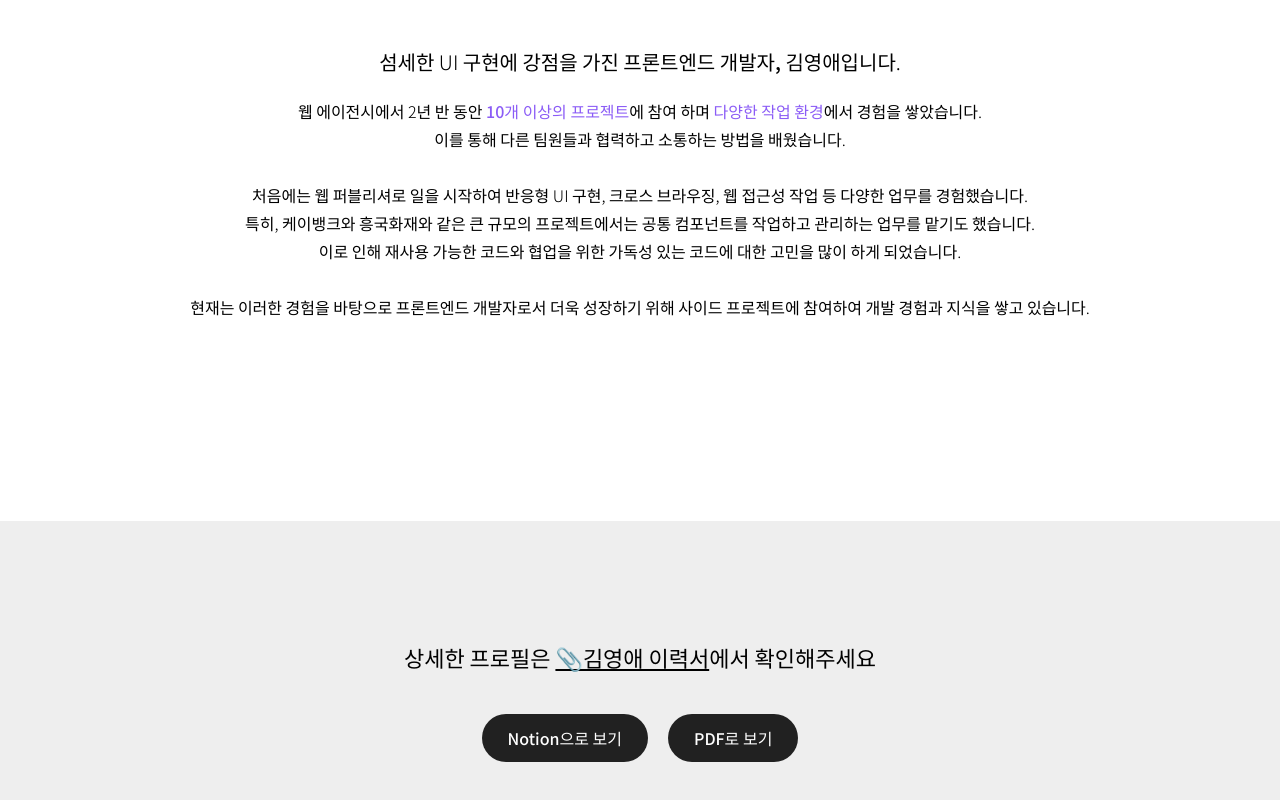
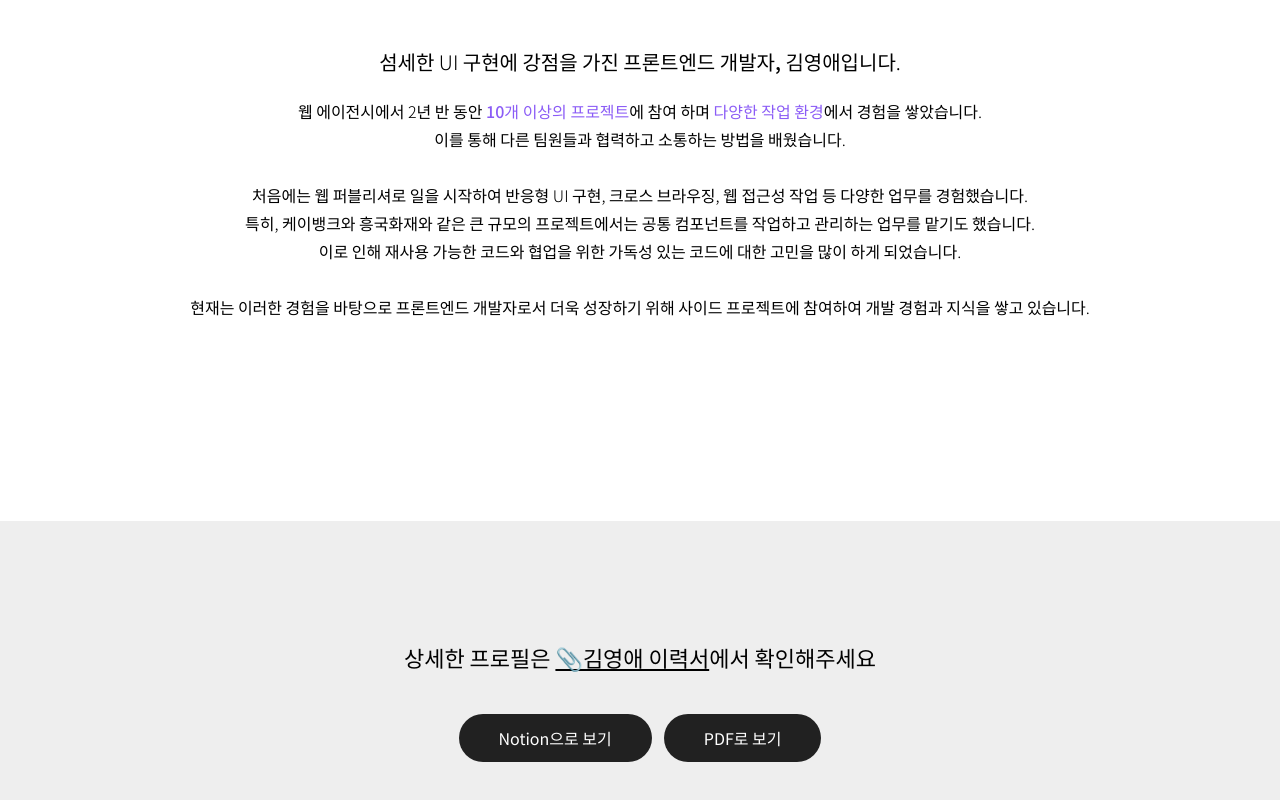
Before and after one commit to kkomyoung/fe-portfolio, a React (Create React App) app: page / in a window 1280 px wide. Shown: the part 1188-1988 px from the top of the page. Built offline with nearby package versions, Linux system fonts and the light colour scheme.

Commit message:
button 컴포넌트 적용

```diff
--- a/src/sections/Resume.jsx
+++ b/src/sections/Resume.jsx
@@ -1,6 +1,7 @@
 /** @jsxImportSource @emotion/react */
 import React from "react";
 import { css } from "@emotion/react";
+import Button from "../components/Button";
 
 export default function Resume() {
   return (
@@ -26,39 +27,8 @@ export default function Resume() {
         >
           상세한 프로필은 <u>📎김영애 이력서</u>에서 확인해주세요
         </p>
-        <button
-          css={css`
-            background: #212121;
-            color: #fff;
-            font-size: 16px;
-            font-weight: 500;
-            display: inline-flex;
-            align-items: center;
-            padding: 0 26px;
-            min-height: 48px;
-            border-radius: 48px;
-            line-height: 1;
-          `}
-        >
-          Notion으로 보기
-        </button>
-        <button
-          css={css`
-            background: #212121;
-            color: #fff;
-            font-size: 16px;
-            font-weight: 500;
-            display: inline-flex;
-            align-items: center;
-            padding: 0 26px;
-            min-height: 48px;
-            border-radius: 48px;
-            line-height: 1;
-            margin-left: 20px;
-          `}
-        >
-          PDF로 보기
-        </button>
+        <Button text="Notion으로 보기" />
+        <Button text="PDF로 보기" margin="0 0 0 12px" />
       </div>
     </section>
   );
```
